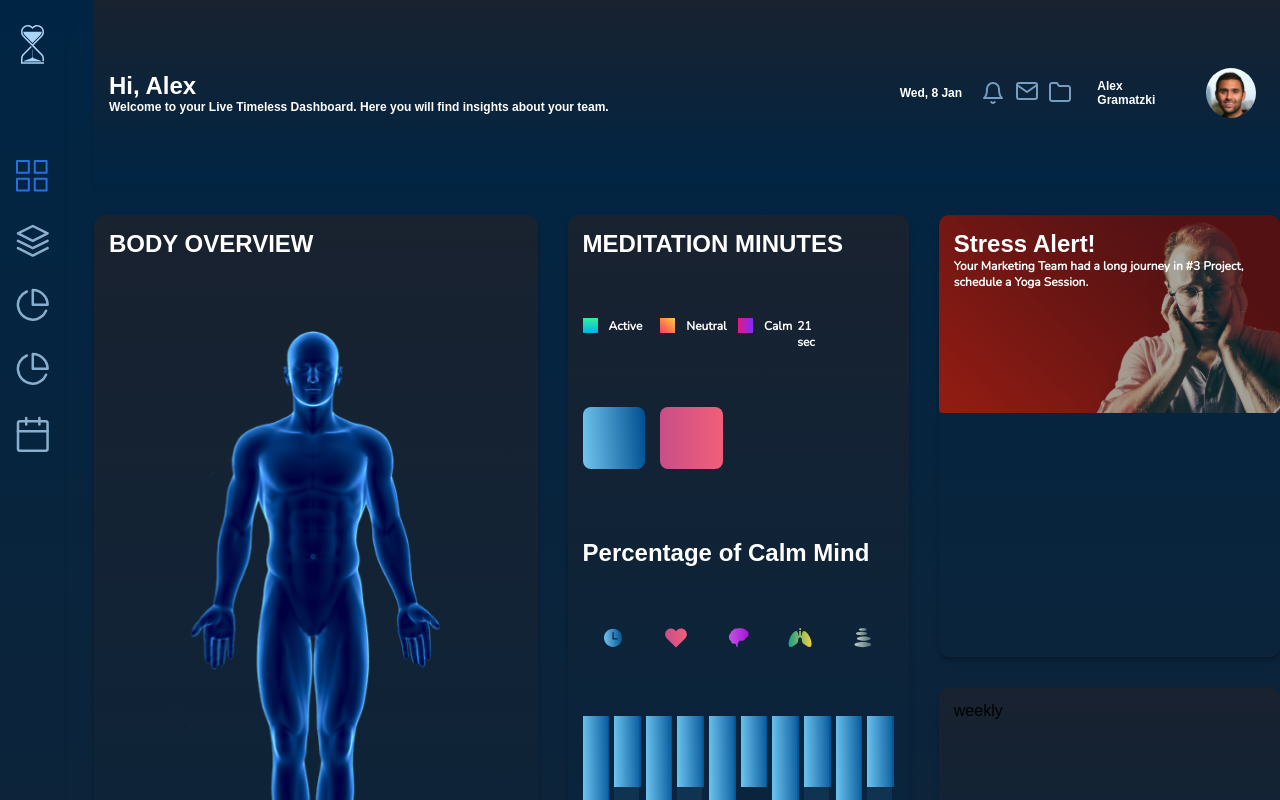
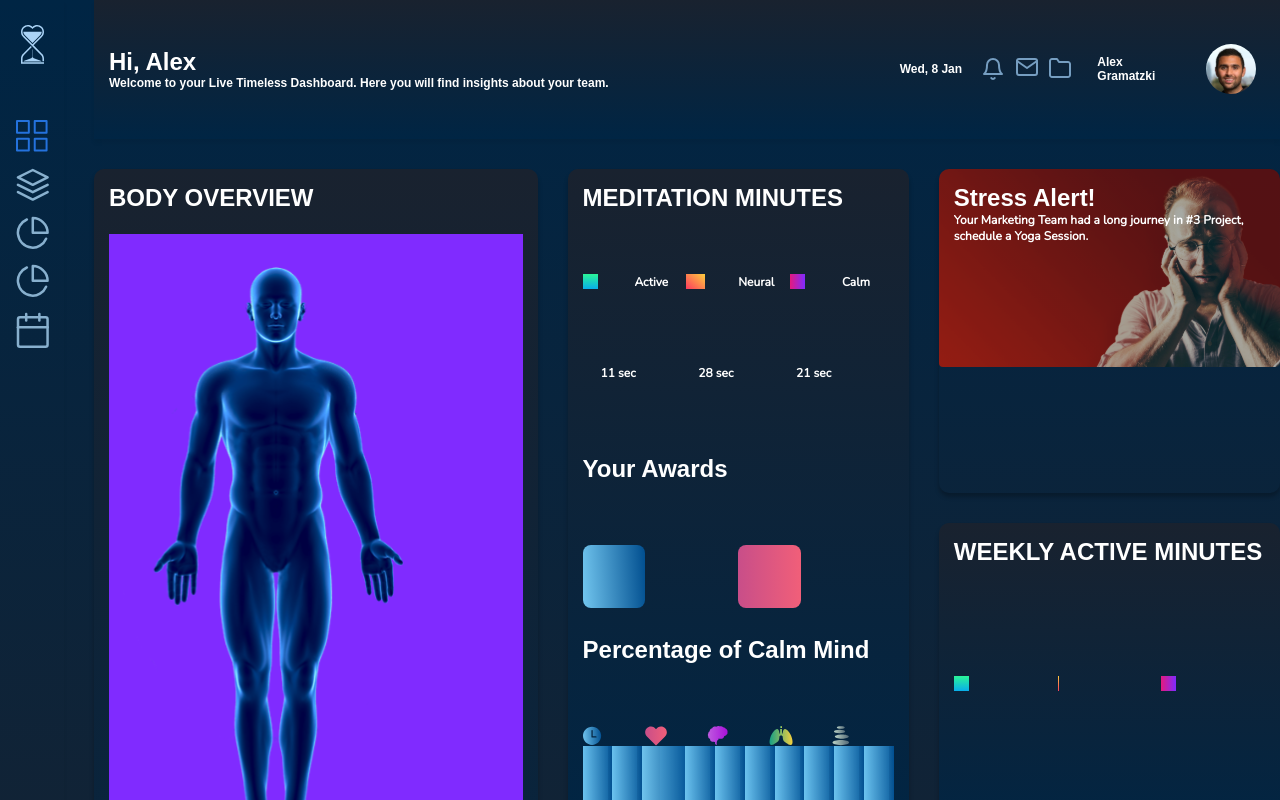
Before and after one commit to fabiomantelli/react_dashboard, a React (Create React App) app: page / in a window 1280 px wide. Shown: the top 800 px of the page. Built offline with nearby package versions, Linux system fonts and the light colour scheme.

Commit message:
melhorias de semântica do CSS

```diff
--- a/src/App.css
+++ b/src/App.css
@@ -27,7 +27,7 @@ h3 {
     "sidenav body-overview meditation stress"
     "sidenav body-overview meditation weekly"
     "sidenav body-overview intolerance sleep";
-  height: 1600px;
+  height: 1200px;
   width: 100%;
   /*align-items: stretch; Alinha conforme o limite inferior de rolagem*/
   background-image: linear-gradient(to top, #19222f, #002544);
@@ -96,8 +96,13 @@ h3 {
 }
 
 .body-overview div:nth-child(2) {
+  /*display: grid;
+  justify-items: center;*/
   display: grid;
-  justify-items: center;
+  background-color: #802BFF;
+  grid-row: auto / span 7;
+  display: subgrid;
+
 }
 
 .body-overview div:nth-child(3) {
@@ -119,7 +124,7 @@ h3 {
 .meditation {
   display: grid;
   grid-area: meditation;
-  grid-template-rows: 10% 10% 15% 10% 10% 1fr;
+  grid-template-rows: repeat(6, 1fr);
   border-radius: 10px;
   box-shadow: 0 4px 4px 0 rgba(0, 0, 0, 0.25);
   background-image: linear-gradient(to bottom, #19222f, #002544);
@@ -128,37 +133,33 @@ h3 {
 
 .meditation div:nth-child(2) {
   display: grid;
-  grid-template-columns: 0.5fr 1fr 0.5fr 1fr 0.5fr 1fr 0.5fr 1fr;
-  grid-template-rows: repeat(2, 1fr);
+  grid-template-columns: repeat(6, 1fr);
 }
 
 .meditation div:nth-child(3) {
   display: grid;
-  grid-template-columns: 0.5fr 0.5fr 1fr;
-  justify-content: left;
+  grid-template-columns: 1fr 1fr 1fr;
+  justify-content: center;
+  padding-left: 18px;
 }
 
 .meditation div:nth-child(5) {
   display: grid;
-  grid-template-columns: repeat(5, 1fr);
-  justify-items: center;
+  grid-template-columns: repeat(2, 1fr);
+  overflow: hidden;
 }
 
 .active {
   width: 15px;
   height: 15px;
-  left: 1151px;
-  top: 351px;
 
   /* Gradient */
   background: linear-gradient(180deg, #2AF598 -0.11%, #08AEEA 100%);
 }
 
 .neural {
-  width: 15px;
+  width: 1px; /* defini 1px porque deu problema. Rever */
   height: 15px;
-  left: 1306px;
-  top: 351px;
 
   /* Gradient1 */
   background: linear-gradient(221.02deg, #FECE3D 0%, #FC3A5E 100%);
@@ -167,8 +168,6 @@ h3 {
 .calm {
   width: 15px;
   height: 15px;
-  left: 1467px;
-  top: 351px;
 
   /* Gradient */
   background: linear-gradient(90deg, #E4197E -0.19%, #802BFF 100.04%);
@@ -177,10 +176,6 @@ h3 {
 #awards-blue {
   width: 62.71px;
   height: 62.71px;
-  left: 1145px;
-  top: 476px;
-
-  /* Gradient */
   background: linear-gradient(86.53deg, #72C6EF -0.02%, #004E8F 100.02%);
   border-radius: 8px;
 }
@@ -188,18 +183,19 @@ h3 {
 #awards-rose {
   width: 62.71px;
   height: 62.71px;
-  left: 1233px;
-  top: 476px;
-
   background: linear-gradient(90deg, #C84E89 0%, #F15F79 100%);
   border-radius: 8px;
 }
 
-.meditation div:nth-child(6) {
+.meditation div:nth-child(7) {
+  display: grid;
+  grid-template-columns: repeat(5, 1fr);
+
+}
+
+.meditation div:nth-child(8) {
   display: grid;
   grid-template-columns: repeat(10, 1fr);
-  grid-gap: 5px;
-  overflow: hidden;
 }
 
 #blue-bar1 {
@@ -243,16 +239,28 @@ h3 {
   padding: 15px;
 }
 
-
-
 /* Container */
 .weekly {
+  display: grid;
   grid-area: weekly;
+  grid-template-rows: 1fr 1fr;
   border-radius: 10px;
   box-shadow: 0 4px 4px 0 rgba(0, 0, 0, 0.25);
   background-image: linear-gradient(to bottom, #19222f, #002544);
   padding: 15px;
 }
+
+.weekly div:nth-child(2) {
+  display: grid;
+  grid-template-columns: repeat(3, 1fr);
+}
+
+.weekly div:nth-child(3) {
+  display: grid;
+  grid-template-columns: repeat(3, 1fr);
+}
+
+
 
 /* Container */
 .intolerance {
--- a/src/App.js
+++ b/src/App.js
@@ -128,29 +128,26 @@ function App() {
 
           <div>
             <div className="active"></div>
+            <h3>Active</h3>
+            <div className="neural"></div>
+            <h3>Neural</h3>
+            <div className="calm"></div>
+            <h3>Calm</h3>
+          </div>
 
-            <div>
-              <h3>Active</h3>
-            </div>
+          <div>
+            <h3>11 sec</h3>
+            <h3>28 sec</h3>
+            <h3>21 sec</h3>
+          </div>
 
-            <div className="neural"></div>
-
-            <div>
-              <h3>Neutral</h3>
-            </div>
-
-            <div className="calm"></div>
-
-            <div>
-              <h3>Calm</h3>
-              <h3>21 sec</h3>
-            </div>
+          <div>
+            <h2>Your Awards</h2>
           </div>
 
           <div>
             <div id="awards-blue"></div>
             <div id="awards-rose"></div>
-            <div></div>
           </div>
 
           <div>
@@ -223,7 +220,26 @@ function App() {
 
         </section>
 
-        <section className="weekly">weekly</section>
+        <section className="weekly">
+          <div className="titulo">
+            <h1>WEEKLY ACTIVE MINUTES</h1>
+          </div>
+
+          <div>
+            <div className="active"></div>
+            <div className="neural"></div>
+            <div className="calm"></div>
+
+          </div>
+
+          <div>
+            <h3>Active</h3>
+            <h3>Neutral</h3>
+            <h3>Calm</h3>
+          </div>
+
+        </section>
+
 
         <section className="intolerance">
           <div className="titulo">
```
